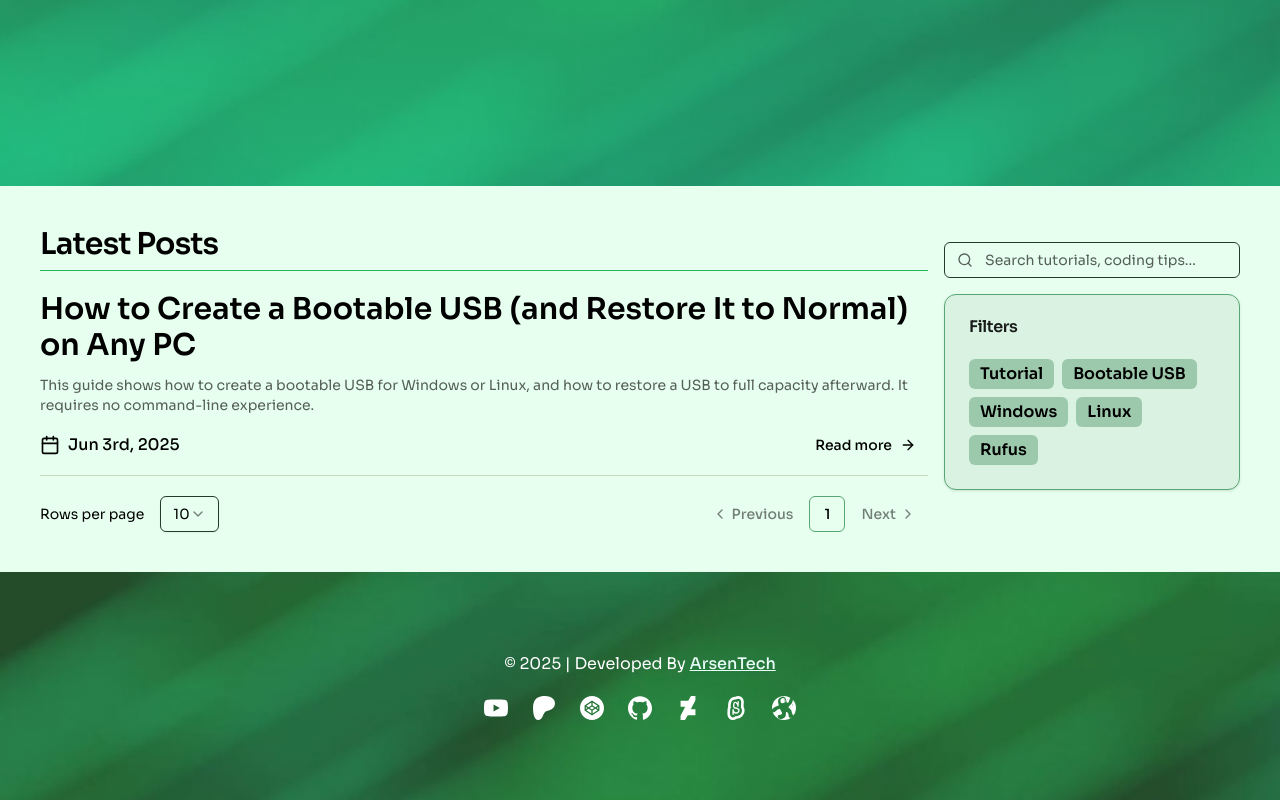
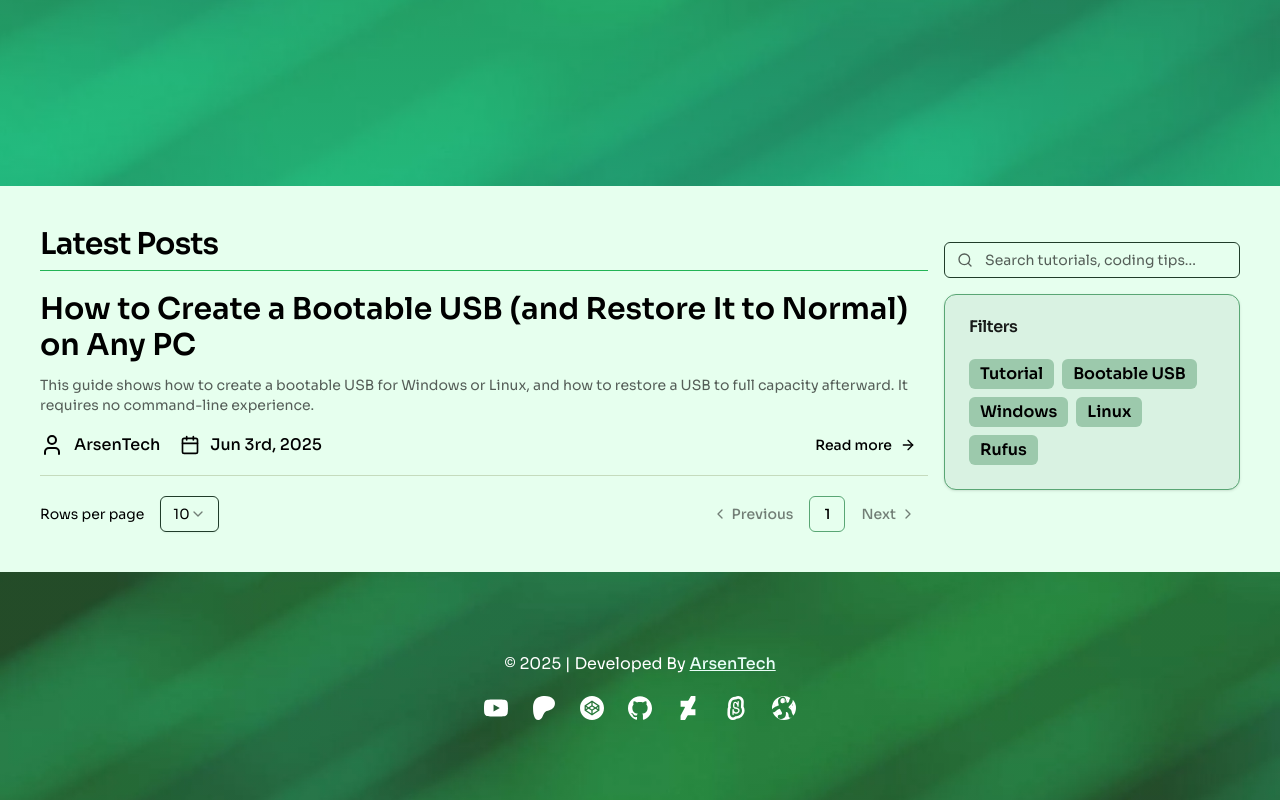
Before and after one commit to ArsenTech/blog, a Next.js app: page / in a window 1280 px wide. Shown: the part 614-1414 px from the top of the page. Built offline with nearby package versions, Linux system fonts and the light colour scheme.

Commit message:
Added Author info + Added Author and Date into the blog header

```diff
--- a/src/components/blog/header.tsx
+++ b/src/components/blog/header.tsx
@@ -3,16 +3,22 @@ import { getBackgroundImage } from "@/lib/utils";
 import { Badge } from "@/components/ui/badge";
 import Link from "next/link";
 import SiteSection from "../site-section";
+import { Calendar, User } from "lucide-react";
+import { format } from "date-fns";
 
 interface BlogHeaderProps{
      data: IBlogPostBase
 }
 export default function BlogHeader({data}: BlogHeaderProps){
-     const {title,description} = data
+     const {title,description,author,date} = data
      return (
           <SiteSection className="text-white flex items-center justify-center flex-col gap-5 h-screen md:h-[45vh] min-h-[500px] px-4 text-center" style={getBackgroundImage()}>
                <h1 className="text-4xl sm:text-5xl lg:text-6xl font-bold">{title}</h1>
                <p className="text-lg sm:text-xl">{description}</p>
+               <div className="flex items-center justify-center gap-5 flex-wrap text-base sm:text-lg md:text-xl">
+                    <span className="flex items-center gap-2.5"><User/>{author}</span>
+                    <span className="flex items-center gap-2.5"><Calendar className="size-5"/>{format(date,"LLL do, yyyy")}</span>
+               </div>
                {data.categories.length!==0 ? (
                     <div className="flex items-center gap-2 flex-wrap justify-center">
                          {data.categories.map(category=>(
--- a/src/components/blog/item.tsx
+++ b/src/components/blog/item.tsx
@@ -1,7 +1,7 @@
 "use client"
 import Link from "next/link";
 import { Button } from "@/components/ui/button";
-import { ArrowRight, Calendar } from "lucide-react";
+import { ArrowRight, Calendar, User } from "lucide-react";
 import { format } from "date-fns";
 import { IBlogPostBase } from "@/lib/types";
 import { useIsMobile } from "@/hooks/use-is-mobile";
@@ -10,14 +10,17 @@ export interface BlogItemProps{
      postData: IBlogPostBase
 }
 export default function BlogItem({postData}: BlogItemProps){
-     const {title, description, slug, date} = postData;
+     const {title, description, slug, date, author} = postData;
      const isMobile = useIsMobile();
      return (
           <div className="space-y-3 pb-3 mb-3 border-b border-b-accent last:border-b-0 last:pb-0 last:mb-0">
                <h2 className="text-xl sm:text-2xl md:text-3xl font-semibold hover:text-primary"><Link href={`/posts/${slug}`}>{title}</Link></h2>
                <p className="text-xs sm:text-sm text-muted-foreground">{description}</p>
-               <div className="flex justify-between items-center gap-4">
-                    <p className="text-sm md:text-md lg:text-base flex items-center gap-2 font-medium"><Calendar className="size-5"/>{format(date,"LLL do, yyyy")}</p>
+               <div className="flex justify-between items-center gap-4 flex-wrap">
+                    <p className="text-sm md:text-md lg:text-base flex items-center gap-5 font-medium">
+                         <span className="flex items-center gap-2.5"><User/>{author}</span>
+                         <span className="flex items-center gap-2.5"><Calendar className="size-5"/>{format(date,"LLL do, yyyy")}</span>
+                    </p>
                     {!isMobile ? (
                          <Button asChild variant="ghost">
                               <Link href={`/posts/${slug}`}>Read more <ArrowRight/></Link>
--- a/src/lib/helpers/index.ts
+++ b/src/lib/helpers/index.ts
@@ -56,6 +56,7 @@ export const getPostBySlug = cache(async(slug: string): Promise<IBlogPostFull |
                categories: frontmatter.categories ?? [],
                published: frontmatter.published ?? true,
                featured: frontmatter.featured ?? false,
+               author: frontmatter.author,
                toc,
                content
           };
--- a/src/lib/types.ts
+++ b/src/lib/types.ts
@@ -9,6 +9,7 @@ export interface IBlogPostBase{
      featured: boolean;
      categories: string[];
      slug: string;
+     author: string;
 }
 
 export interface IBlogPostFull extends IBlogPostBase {
--- a/src/posts/bootable-usb-tutorial.mdx
+++ b/src/posts/bootable-usb-tutorial.mdx
@@ -6,6 +6,7 @@ tags: ["usb", "rufus", "bootable", "windows","linux", "linux usb", "rufus usb",
 published: true
 featured: false
 categories: ["Tutorial","Bootable USB","Windows","Linux","Rufus"]
+author: ArsenTech
 ---
 ## Introduction
 
```
